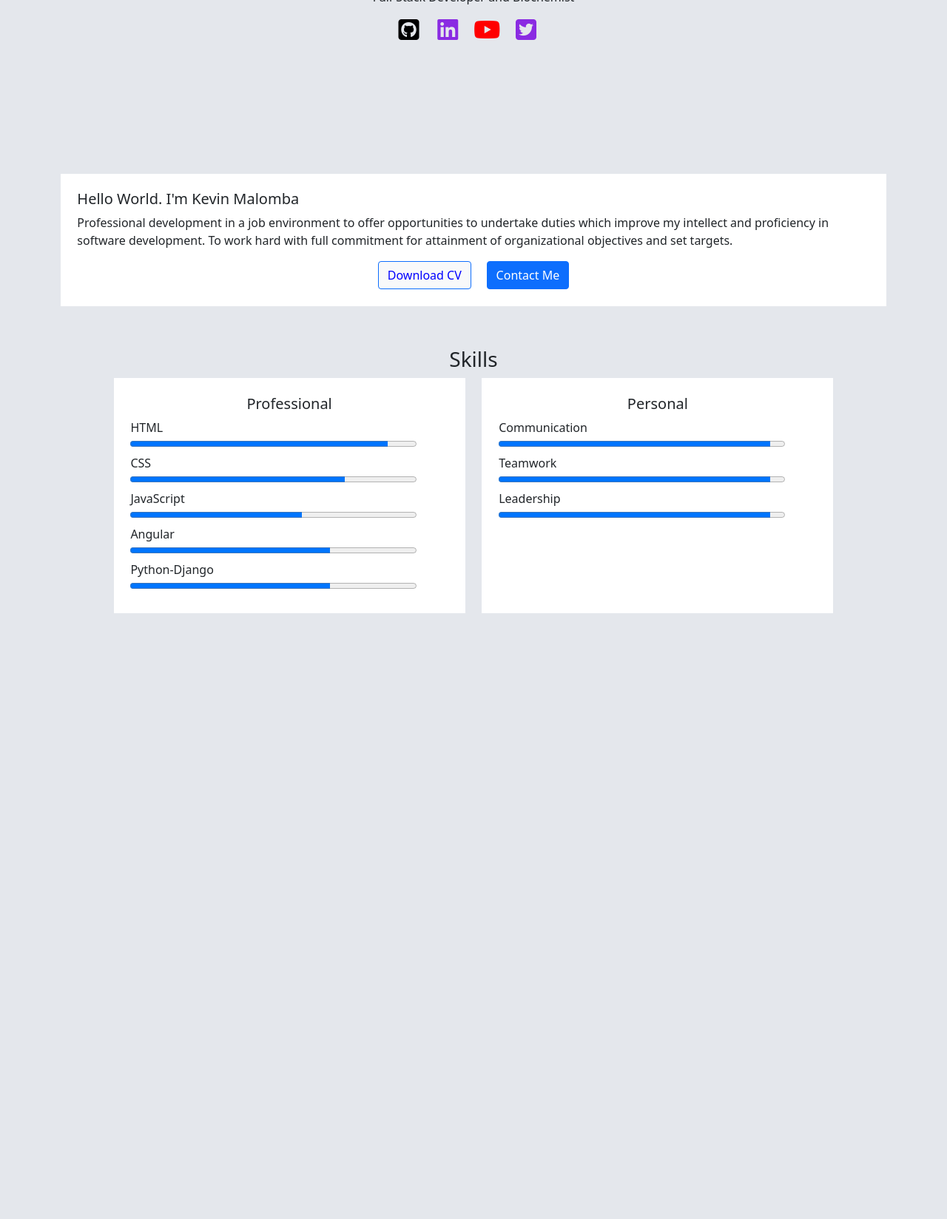
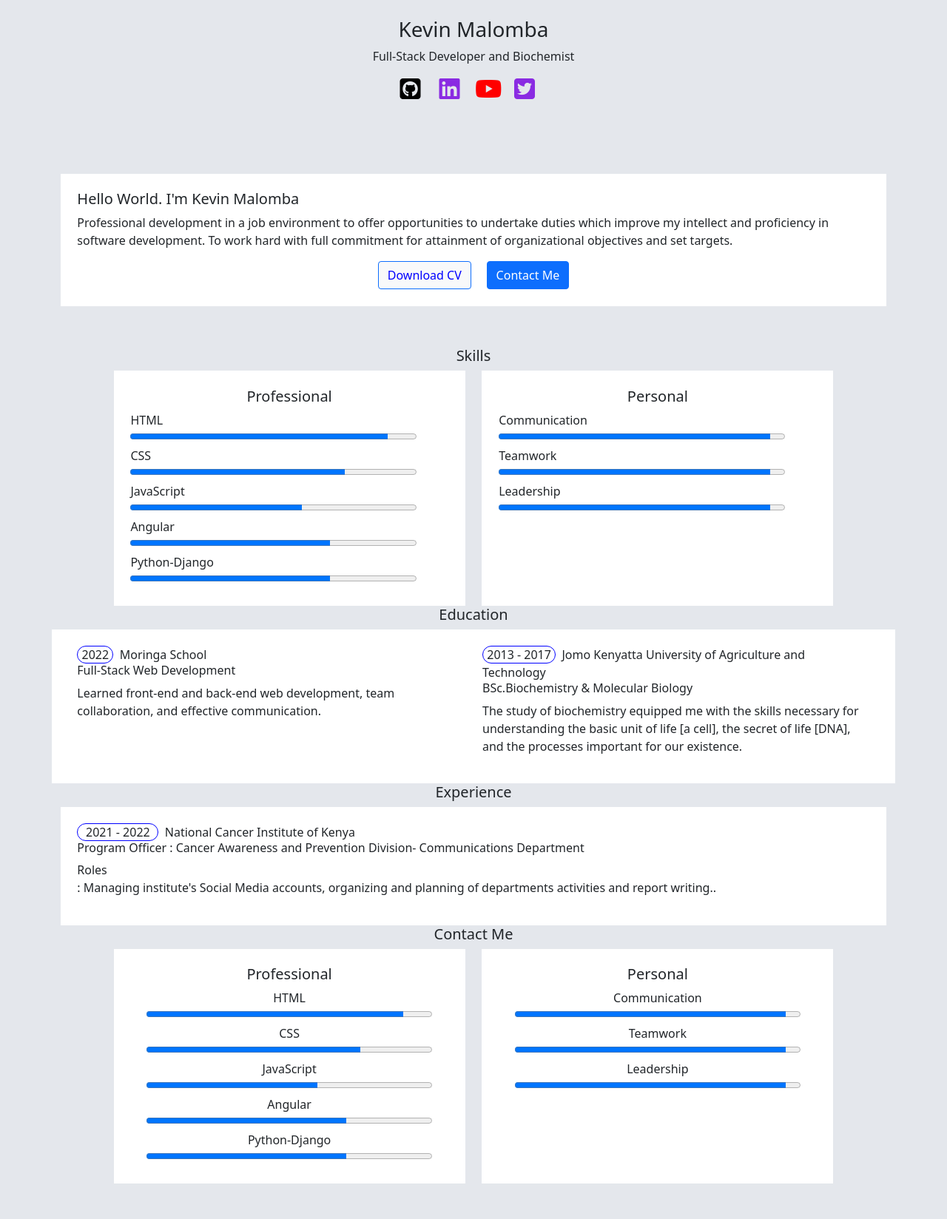
Before and after one commit to MalombaKevin/KevinWilliamMalomba, a Django app: page / in a window 1280 px wide. Shown: the part 565-2213 px from the top of the page at 74% size. Before the commit the page ends 1394 px from the top, so only its background shows below. Run offline with Django 4.2, Linux system fonts and the light colour scheme; some libraries are stand-ins or nearby versions.

Commit message:
feat: more features: Adds skills and contacts

```diff
--- a/portapp/templates/index.html
+++ b/portapp/templates/index.html
@@ -7,6 +7,7 @@
     <meta http-equiv="X-UA-Compatible" content="IE=edge">
     <meta name="viewport" content="width=device-width, initial-scale=1.0">
     <title>Kevin William Malomba</title>
+    <link rel="shortcut icon" href="favicon.ico" type="image/x-icon">
 
     <link href="https://cdn.jsdelivr.net/npm/bootstrap@5.1.3/dist/css/bootstrap.min.css" rel="stylesheet"
         integrity="sha384-1BmE4kWBq78iYhFldvKuhfTAU6auU8tT94WrHftjDbrCEXSU1oBoqyl2QvZ6jIW3" crossorigin="anonymous">
@@ -32,18 +33,23 @@
             <h3>Kevin Malomba</h3>
             <p>Full-Stack Developer and Biochemist</p>
             <div class="icons">
-                <span><i class="fa-brands fa-square-github" style="color:black"></i></span> &nbsp;&nbsp;&nbsp;&nbsp;
-                <span><i class="fa-brands fa-linkedin"></i></span>&nbsp;&nbsp;&nbsp;&nbsp;
-                <span><i class="fa-brands fa-youtube" style="color:red;"></i></span>&nbsp;&nbsp;&nbsp;&nbsp;
-                <span><i class="fa-brands fa-square-twitter"></i></span>&nbsp;&nbsp;&nbsp;&nbsp;
-                <!-- <span><i class="fa-solid fa-mobile" style="color:black;"></i></span> -->
+                <span><a href="https://github.com/MalombaKevin" target="blank"><i class="fa-brands fa-square-github"
+                            style="color:black" title="Github"></i></a></span> &nbsp;&nbsp;&nbsp;&nbsp;
+                <span><a href="https://www.linkedin.com/in/kevin-malomba/" target="blank"><i
+                            class="fa-brands fa-linkedin" title="LinkedIn"></i></a></span>&nbsp;&nbsp;&nbsp;&nbsp;
+                <span><a href="https://www.youtube.com/channel/UCGK3Zydi0OL4btG0SiHTkNg" target="blank"
+                        title="Youtube"><i class="fa-brands fa-youtube"
+                            style="color:red;"></i></a></span>&nbsp;&nbsp;&nbsp;
+                <span><a href="https://twitter.com/kmalomba" target="blank"><i class="fa-brands fa-square-twitter"
+                            title="Twitter"></i></a></span>&nbsp;&nbsp;&nbsp;&nbsp;
+
             </div><br>
 
         </div>
     </header>
 
     <main>
-        <section class="container aboutMe" >
+        <section class="container aboutMe">
             <div class="about">
 
 
@@ -53,9 +59,9 @@
                     attainment of organizational objectives and set targets.
                 </p>
                 <div class="buttons" align="center">
-                    <a href="/static/documents/Kevin William Malomba CV.docx.pdf" class="btn btn-primary bg-light " download
-                    style="color:blue; font-size: medium;"> Download CV</a>&nbsp;&nbsp;&nbsp;&nbsp;
-                <a href=" " class="btn btn-primary " style="color:white; font-size: medium;"> Contact Me</a>
+                    <a href="/static/documents/Kevin William Malomba CV.docx.pdf" class="btn btn-primary bg-light "
+                        download style="color:blue; font-size: medium;"> Download CV</a>&nbsp;&nbsp;&nbsp;&nbsp;
+                    <a href="#contacts" class="btn btn-primary " style="color:white; font-size: medium;"> Contact Me</a>
                 </div>
 
 
@@ -64,9 +70,10 @@
 
             </div>
 
-            <div class="skills" >
+            <div class="skills">
                 <div class="row myskills">
-                    <h3 align="center">Skills</h3><br>
+                    <h5 align="center">Skills<br></h5><br>
+
                     <div class="col-md-5 hard">
                         <h5 align="center">Professional</h5>
                         <span>HTML</span><br>
@@ -91,16 +98,98 @@
                     </div>
                 </div>
             </div>
+            <div class="experience">
+                <div class="education">
+                    <h5 align="center">Education</h5>
+                    <div class="about row">
+
+                        <div class="col-md-6">
+
+                            <span style="border:1px solid blue; padding-right:1%;padding-left:1%; border-radius:3rem"
+                                align="center">2022</span> &nbsp;<span style="font-size:medium">Moringa School</span>
+                            <br>
+                            <h6>Full-Stack Web Development</h6>
+                            <p>Learned front-end and back-end web development, team collaboration, and effective
+                                communication.</p>
+
+
+                        </div>
+
+                        <div class="col-md-6">
+                            <span
+                                style="border:1px solid blue; padding-right:1%;padding-left:1%; border-radius:3rem;">2013
+                                - 2017</span> &nbsp;<span style="font-size:medium">Jomo Kenyatta University of
+                                Agriculture and Technology</span><br>
+
+                            <h6>BSc.Biochemistry & Molecular Biology</h6>
+                            <p>The study of biochemistry equipped me with the skills necessary for understanding the
+                                basic unit of life [a cell], the secret of life [DNA], and the processes important for
+                                our existence.</p>
+
+                        </div>
+
+
+
+
+
+                    </div>
+
+                    <div class="employment">
+                        <h5 align="center">Experience<br></h5>
+                        <div class="about">
+                            <span
+                                style="border:1px solid blue; padding-right:1%;padding-left:1%; border-radius:3rem;">2021
+                                - 2022</span> &nbsp;<span style="font-size:medium">National Cancer Institute of
+                                Kenya</span><br>
+
+                            <h6>
+                                Program Officer : Cancer Awareness and Prevention Division- Communications Department
+                            </h6>
+                            <p>Roles <br>: Managing institute's Social Media accounts, organizing and planning of
+                                departments activities and report writing..</p>
+
+                        </div>
+                    </div>
+                    <section id="contacts" align="center">
+                        <div class="row myskills">
+                            <h5 align="center">Contact Me<br></h5><br>
+
+                            <div class="col-md-5 hard">
+                                <h5 align="center">Professional</h5>
+                                <span>HTML</span><br>
+                                <progress id="file" value="90" max="100"> 90% </progress><br>
+                                <span>CSS</span><br>
+                                <progress id="file" value="75" max="100"> 75% </progress>
+                                <span>JavaScript</span><br>
+                                <progress id="file" value="60" max="100"> 60% </progress>
+                                <span>Angular</span><br>
+                                <progress id="file" value="70" max="100"> 72% </progress>
+                                <span>Python-Django</span><br>
+                                <progress id="file" value="70" max="100"> 70% </progress>
+                            </div>
+                            <div class="col-md-5 soft">
+                                <h5 align="center">Personal</h5>
+                                <span>Communication</span><br>
+                                <progress id="file" value="95" max="100"> 95% </progress><br>
+                                <span>Teamwork</span><br>
+                                <progress id="file" value="95" max="100"> 95% </progress>
+                                <span>Leadership</span><br>
+                                <progress id="file" value="95" max="100"> 95% </progress>
+                            </div>
+                        </div>
+
+
+        </section>
+
+    </main><br>
 
 
 
 
 
 
-
-
-        </section>
-    </main>
+    </section><br>
+    <script src="https://apis.google.com/js/platform.js"></script>
 </body>
 
 </html>
--- a/static/css/styles.css
+++ b/static/css/styles.css
@@ -1,11 +1,11 @@
 body {
-	background-color: #e4e7ec;
+	background-color: rgb(228, 231, 236);
 }
 .header {
 	height: 100vh;
 }
 .intro {
-	height: 40vh;
+	height: 50vh;
 	background-image: url('https://media.giphy.com/media/ko7twHhomhk8E/giphy.gif');
 	background-size: cover;
 	background-repeat: no-repeat;
@@ -26,9 +26,9 @@
 .info {
 	box-shadow: blueviolet;
 }
-.aboutMe {
-	height: 100vh;
-}
+/* .aboutMe {
+	/* height: 100vh; */
+
 .about {
 	background-color: white;
 	padding: 2%;
```
